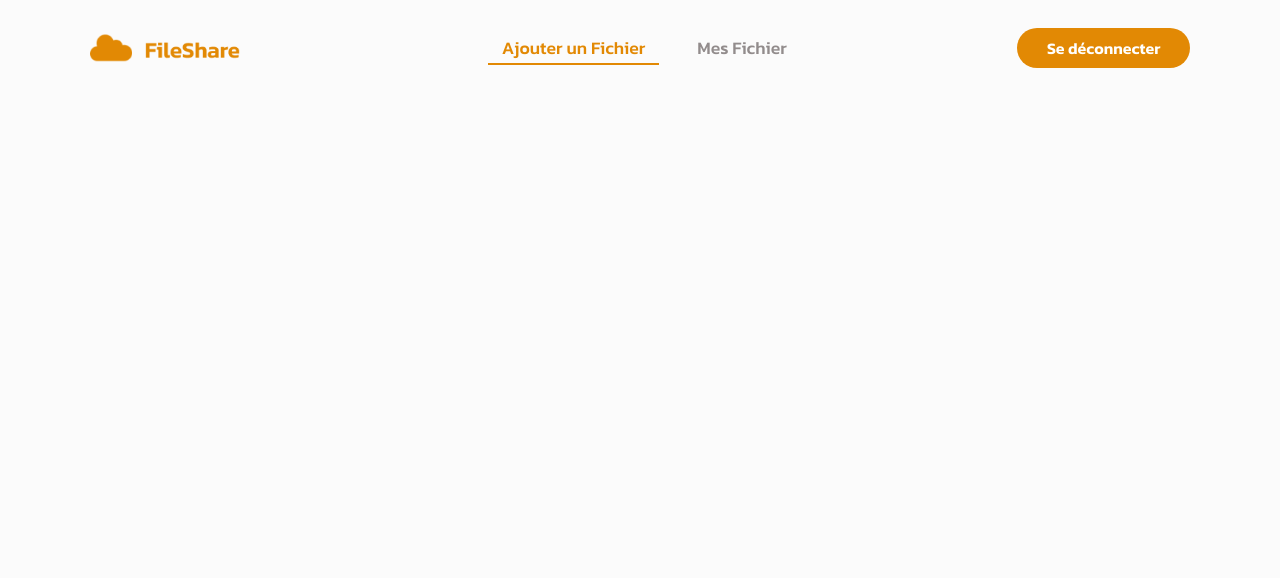
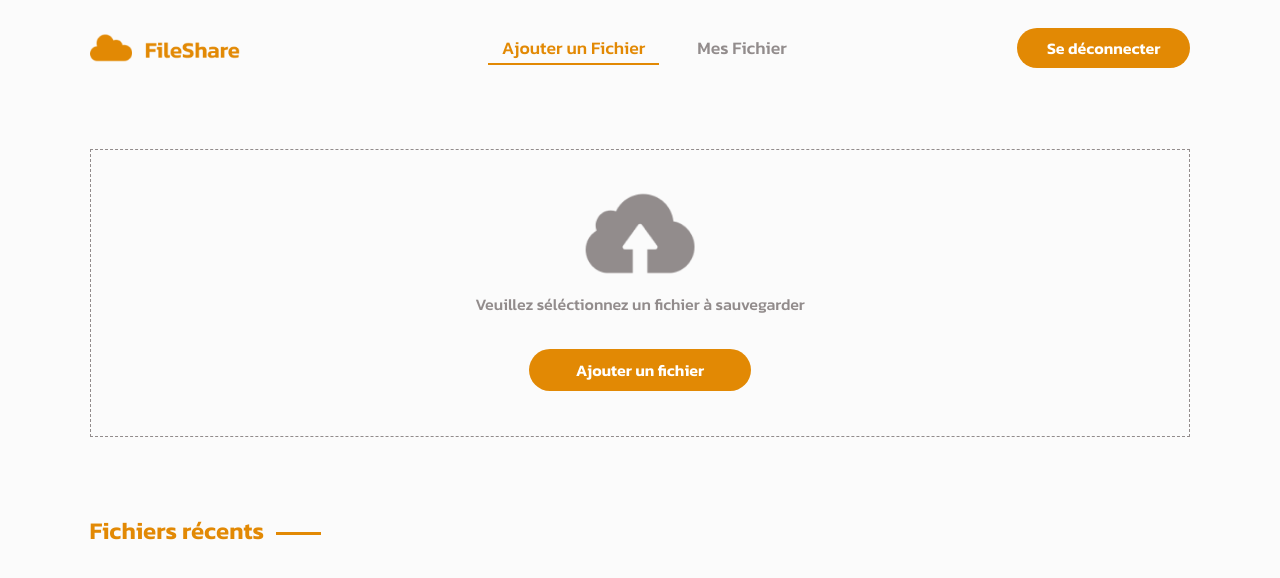
Before and after one commit to KiritoEM/fileshare, a React (Vite) app: page /upload-file in a window 1280 px wide. Shown: the top 578 px of the page. Built offline with nearby package versions, Linux system fonts and the light colour scheme.

Commit message:
add header to recent-file upload

```diff
--- a/src/components/Upload/UploadHeader.tsx
+++ b/src/components/ChildrenComponents/UploadHeader.tsx
@@ -1,6 +1,6 @@
 import navbar from "../../helper/data/navbar";
 
-const UploadHeader = (): JSX.Element => {
+const AppHeader = (): JSX.Element => {
   const { navItems } = navbar();
   return (
     <section className="upload-header">
@@ -30,4 +30,4 @@ const UploadHeader = (): JSX.Element => {
   );
 };
 
-export default UploadHeader;
+export default AppHeader;
--- a/src/components/Login/LoginConnect.tsx
+++ b/src/components/Login/LoginConnect.tsx
@@ -1,5 +1,5 @@
 import React, { useEffect } from "react";
-import { useFirebase } from "../../hooks/useFirebase";
+import { useAuth } from "../../hooks/useAuth";
 import { useNavigate } from "react-router-dom";
 
 interface Iauth {
@@ -12,13 +12,13 @@ const LoginConnect: React.FC<Iauth> = ({
   authFacebook,
 }): JSX.Element => {
   const navigate = useNavigate();
-  const { emailSent, usernameSent } = useFirebase();
+  const { emailSent } = useAuth();
   useEffect(() => {
-    if (emailSent || usernameSent) {
-      // navigate(`/upload`)
+    if (emailSent) {
       alert(`bienvenue ${emailSent}`);
+      navigate(`/upload-file`);
     }
-  }, [emailSent, usernameSent]);
+  }, [emailSent, navigate]);
   return (
     <section id="login-connect">
       <div className="btn-google">
--- /dev/null
+++ b/src/components/Upload/RecentFile.tsx
@@ -0,0 +1,15 @@
+const RecentFile = (): JSX.Element => {
+  return (
+    <section id="recent-file">
+      <div id="recent-file__header">
+        <div className="title">
+          <h4>Fichiers récents</h4>
+        </div>
+        <div className="line_after"></div>
+      </div>
+      <div id="recent-file__container"></div>
+    </section>
+  );
+};
+
+export default RecentFile;
--- /dev/null
+++ b/src/components/Upload/UploadArea.tsx
@@ -0,0 +1,17 @@
+const UploadArea = (): JSX.Element => {
+  return (
+    <section id="upload-area">
+      <div className="cloud-img">
+        <img src="/cloud.png" alt="" />
+      </div>
+      <div className="label">
+        <p>Veuillez séléctionnez un fichier à sauvegarder</p>
+      </div>
+      <div className="button">
+        <button className="btn">Ajouter un fichier</button>
+      </div>
+    </section>
+  );
+};
+
+export default UploadArea;
--- a/src/hooks/useFirebase.tsx
+++ b/src/hooks/useAuth.tsx
@@ -2,12 +2,12 @@ import React, { ReactNode, createContext, useContext, useState } from "react";
 import { auth, provider, facebookProvider } from "../config/firebase-config";
 import { signInWithPopup, signOut } from "firebase/auth";
 
-export interface IFirebaseContext {
+export interface IAuthContext {
   setGooglePopup: () => void;
   setFacebookPopup: () => void;
   setLogout: () => void;
   emailSent: string | null;
-  usernameSent: string | null;
+  // usernameSent: string | null;
   setEmailValue: (email: string | null) => void;
 }
 
@@ -16,11 +16,11 @@ interface IAuthProvider {
 }
 
 //create firebase context
-const FirebaseContext = createContext<IFirebaseContext | null>(null);
+const AuthContext = createContext<IAuthContext | null>(null);
 
-export const FirebaseProvider: React.FC<IAuthProvider> = ({ children }) => {
+export const AuthProvider: React.FC<IAuthProvider> = ({ children }) => {
   const [emailSent, sentEmail] = useState<string | null>("");
-  const [usernameSent, sentUsername] = useState<string | null>("");
+  // const [usernameSent, sentUsername] = useState<string | null>("");
 
   //show Google popup
   const setGooglePopup = () => {
@@ -57,10 +57,10 @@ export const FirebaseProvider: React.FC<IAuthProvider> = ({ children }) => {
   };
 
   return (
-    <FirebaseContext.Provider
+    <AuthContext.Provider
       value={{
         emailSent,
-        usernameSent,
+        // usernameSent,
         setGooglePopup,
         setLogout,
         setEmailValue,
@@ -68,14 +68,14 @@ export const FirebaseProvider: React.FC<IAuthProvider> = ({ children }) => {
       }}
     >
       {children}
-    </FirebaseContext.Provider>
+    </AuthContext.Provider>
   );
 };
 
 //hooks exportation
 // eslint-disable-next-line react-refresh/only-export-components
-export const useFirebase = () => {
-  const context = useContext(FirebaseContext);
+export const useAuth = () => {
+  const context = useContext(AuthContext);
 
   if (!context) {
     throw new Error("useFirebase must be used within an AppProvider");
--- a/src/main.tsx
+++ b/src/main.tsx
@@ -1,12 +1,12 @@
 import React from "react";
 import ReactDOM from "react-dom/client";
 import App from "./App.tsx";
-import { FirebaseProvider } from "./hooks/useFirebase.tsx";
+import { AuthProvider } from "./hooks/useAuth.tsx";
 
 ReactDOM.createRoot(document.getElementById("root")!).render(
   <React.StrictMode>
-    <FirebaseProvider>
+    <AuthProvider>
       <App />
-    </FirebaseProvider>
+    </AuthProvider>
   </React.StrictMode>
 );
--- a/src/pages/Login.tsx
+++ b/src/pages/Login.tsx
@@ -1,9 +1,9 @@
 import LoginConnect from "../components/Login/LoginConnect";
 import LoginHeader from "../components/Login/LoginHeader";
-import { useFirebase } from "../hooks/useFirebase";
+import { useAuth } from "../hooks/useAuth";
 
 const Login = (): JSX.Element => {
-  const { setGooglePopup, setFacebookPopup } = useFirebase();
+  const { setGooglePopup, setFacebookPopup } = useAuth();
 
   return (
     <section id="login-page">
--- a/src/pages/UploadFile.tsx
+++ b/src/pages/UploadFile.tsx
@@ -1,9 +1,13 @@
-import UploadHeader from "../components/Upload/UploadHeader";
+import AppHeader from "../components/ChildrenComponents/UploadHeader";
+import RecentFile from "../components/Upload/RecentFile";
+import UploadArea from "../components/Upload/UploadArea";
 
 const UploadFile = (): JSX.Element => {
   return (
     <section id="uploadFile-page">
-      <UploadHeader />
+      <AppHeader />
+      <UploadArea />
+      <RecentFile />
     </section>
   );
 };
--- a/src/styles/upload-file.scss
+++ b/src/styles/upload-file.scss
@@ -1,7 +1,9 @@
 @import "./upload-file/header.scss";
+@import "./upload-file/upload-area.scss";
+@import "./upload-file/recent-file.scss";
 
 #uploadFile-page {
     width: 100%;
     overflow: hidden;
-
+    @include container;
 }
--- a/src/styles/upload-file/header.scss
+++ b/src/styles/upload-file/header.scss
@@ -4,7 +4,6 @@
     justify-content: space-between;
     height: 6rem;
     align-items: center;
-    @include container;
 
     .logo {
         margin-top: 14px;
--- /dev/null
+++ b/src/styles/upload-file/recent-file.scss
@@ -0,0 +1,25 @@
+#recent-file {
+    margin-top: 5rem;
+    width: 100%;
+
+    &__header {
+        display: flex;
+        flex-direction: row;
+        align-items: center;
+        gap: 12px;
+
+        .title {
+            h4 {
+                color: $primary;
+                font-weight: 600;
+            }
+        }
+
+        .line_after{
+            width: 45px;
+            height: 3px;
+            background-color: $primary;
+            margin-top: -3px;
+        }
+    }
+}
--- /dev/null
+++ b/src/styles/upload-file/upload-area.scss
@@ -0,0 +1,38 @@
+#upload-area{
+    width: 100%;
+    height: 18rem;
+    border: 1px dashed $secondary-2;
+    margin-top: 3.3rem;
+    padding-top: 2.3rem;
+
+     .cloud-img{
+        text-align: center;
+
+         img{
+            width: 110px;
+         }
+     }
+
+     .label{
+        text-align: center;
+        margin-top: 12px;
+
+         p{
+            color: $secondary-2;
+            font-weight: 500;
+         }
+     }
+
+     .button{
+        text-align: center;
+        margin-top: 33px;
+
+         .btn{
+            background-color: $primary;
+            color: #fff;
+            border-radius: 32px;
+            font-weight: 600;
+            padding: 8px 46px;
+         }
+     }
+}
```
Also changed, not shown: public/cloud.png (added).
